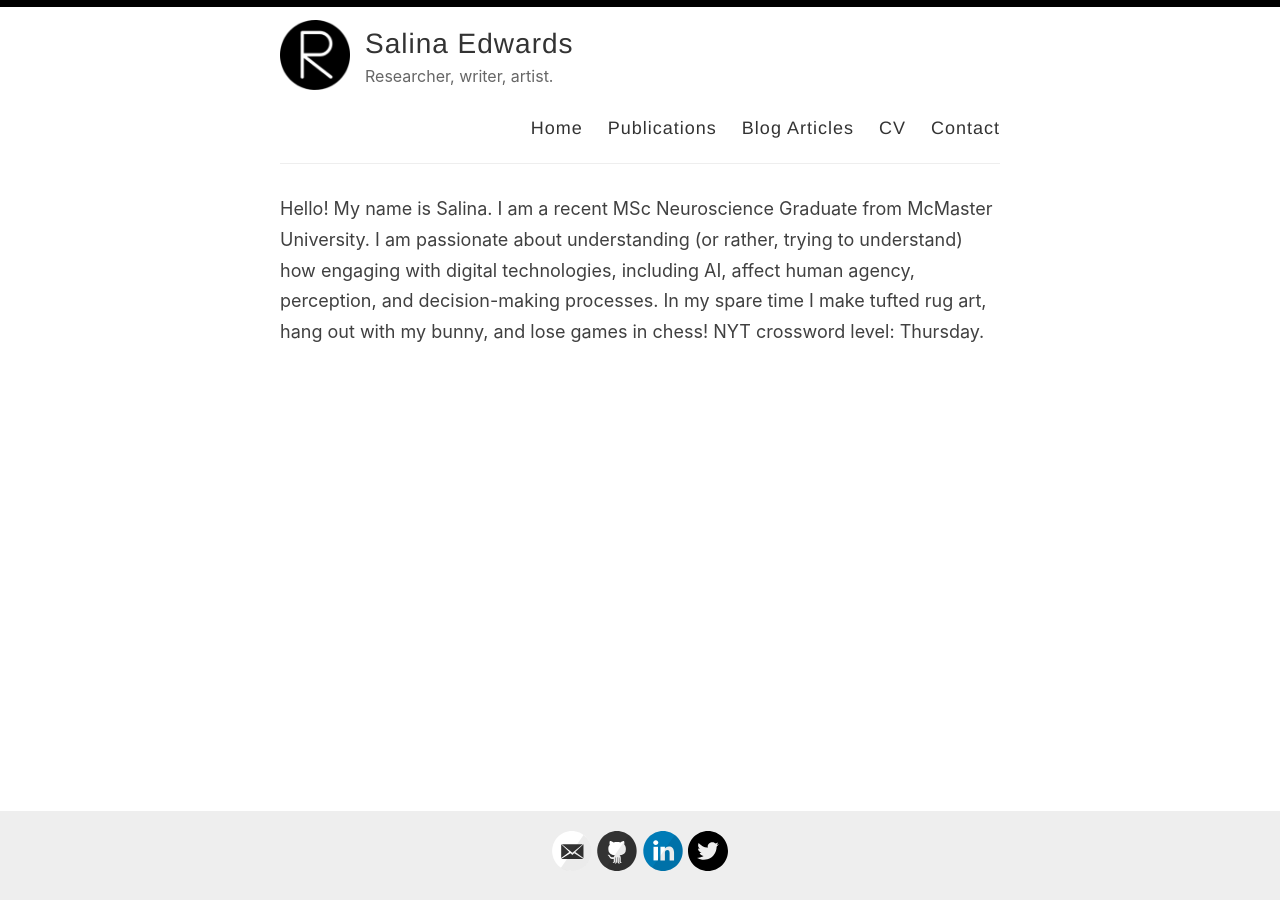
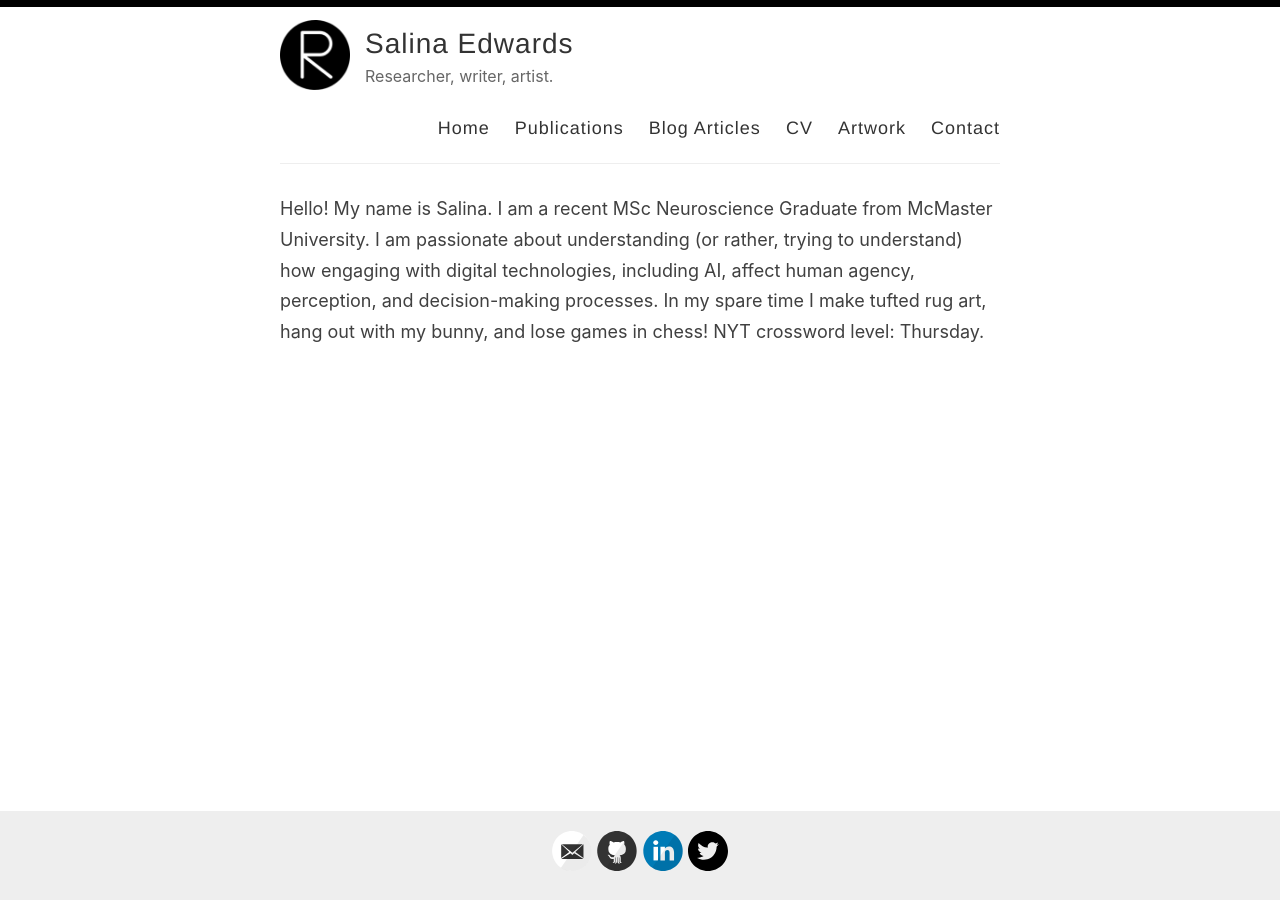
Before and after one commit to salinaedwards/salinaedwards.github.io, a Jekyll site: the page built from index.html, in a window 1280 px wide. Built offline with Jekyll 4.4.1, drawn with Linux system fonts in a browser that asks for light colours; the list of posts is cut into pages by our own code.

Commit message:
Update default.html

```diff
--- a/_layouts/default.html
+++ b/_layouts/default.html
@@ -32,6 +32,7 @@
               <a href="{{ site.baseurl }}/publications/">Publications</a>
               <a href="{{ site.baseurl }}/blog-articles/">Blog Articles</a>
               <a href="{{ site.baseurl }}/CV/">CV</a>
+              <a href="{{ site.baseurl }}/artwork/">Artwork</a>
               <a href="{{ site.baseurl }}/contact/">Contact</a>
             </nav>
           </header>
```
